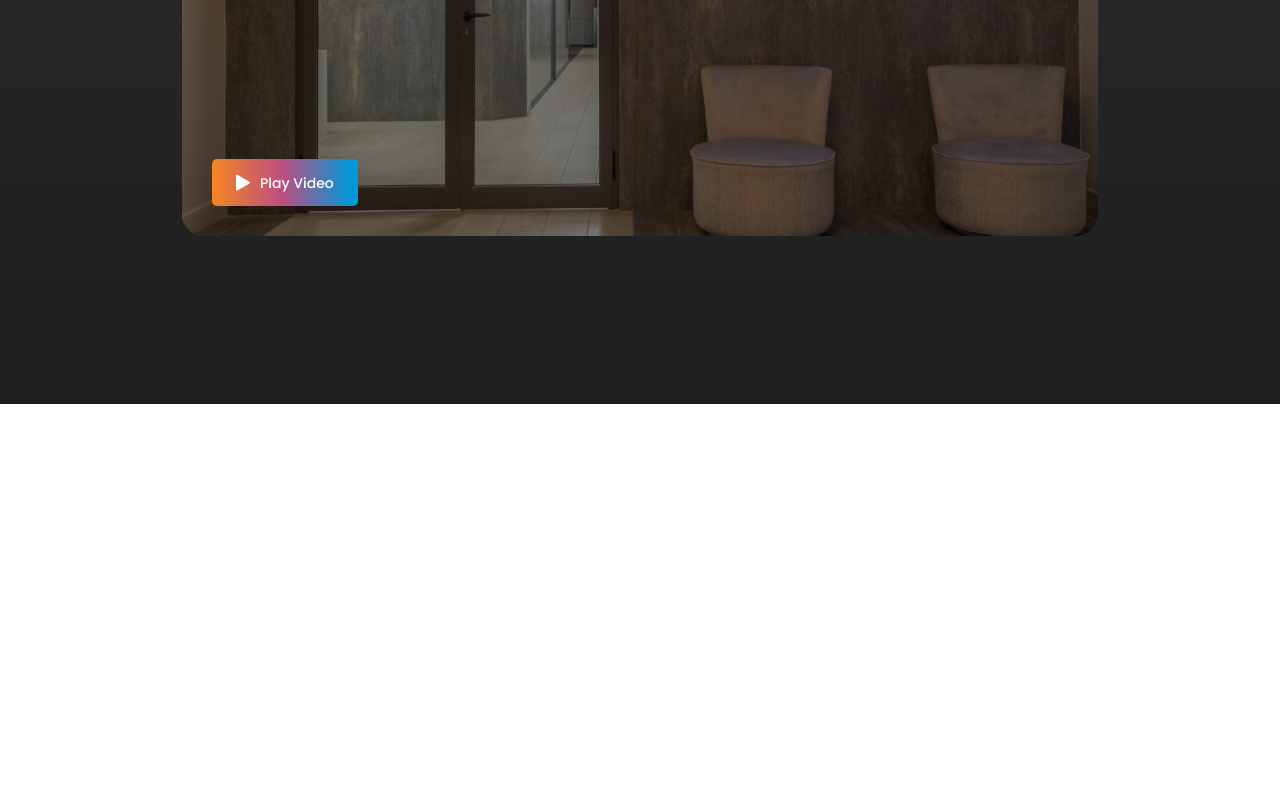
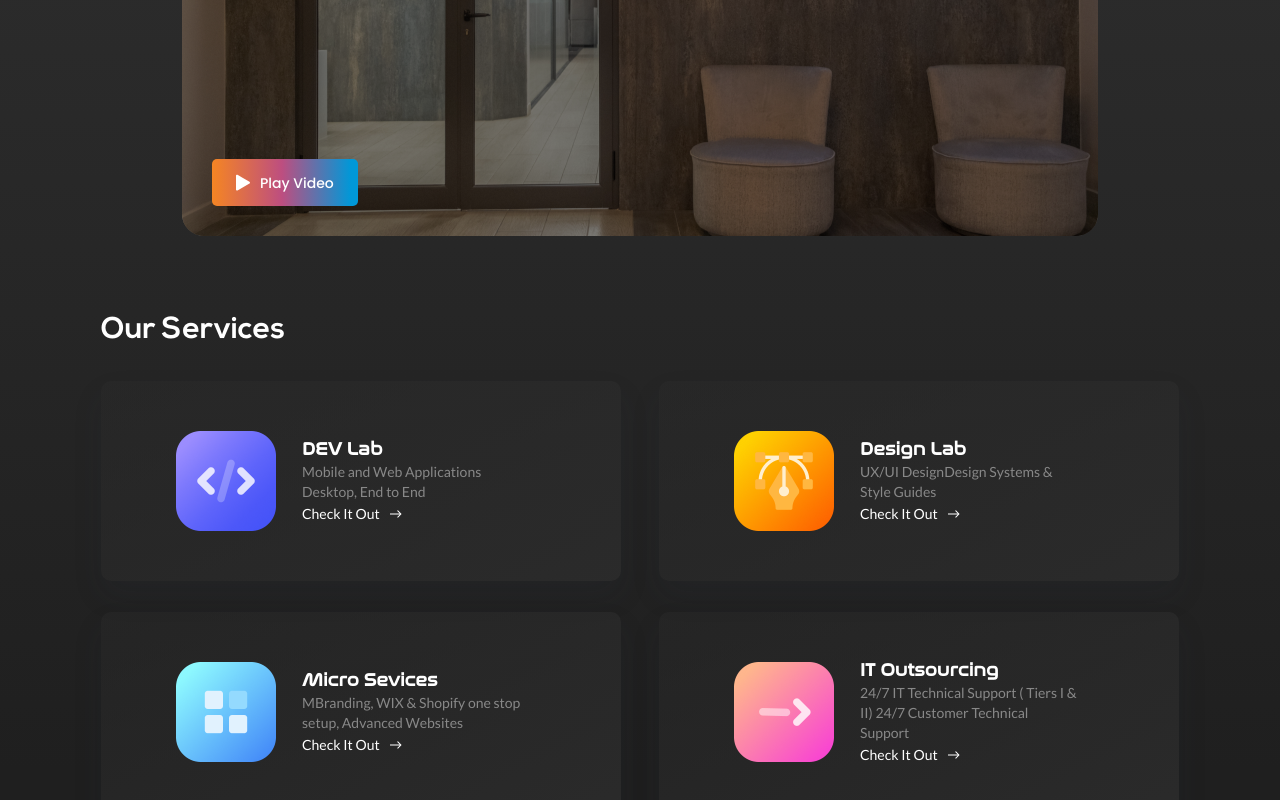
Before and after one commit to JuanTurciosCIT/PruebasCIT, a Next.js app: page / in a window 1280 px wide. Shown: the part 1348-2148 px from the top of the page. Before the commit the page ends 1752 px from the top, so only its background shows below. Built offline with nearby package versions, Linux system fonts and the light colour scheme.

Commit message:
Add OurServices component to Home

```diff
--- a/pages/index.tsx
+++ b/pages/index.tsx
@@ -6,17 +6,19 @@ import CompaniesSlider from './components/Home/CompaniesSlider'
 import Layout from '../components/Layout'
 import styles from '../styles/home.module.scss';
 import About from './components/Home/About';
+import OurServices from './components/Home/OurServices';
 
 const Home: NextPage = () => {
   return (
     <Layout>
       <main>
         <HeroHome />
-        <CompaniesSlider />
-        <div className={styles.aboutAndServices}>
-          <About />
-        </div>
       </main>
+      <CompaniesSlider />
+      <section className={styles.aboutAndServices}>
+        <About />
+        <OurServices />
+      </section>
     </Layout>
   )
 }
```
